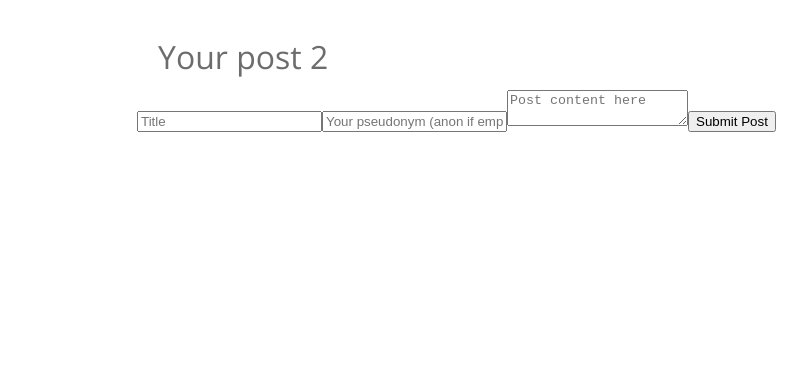
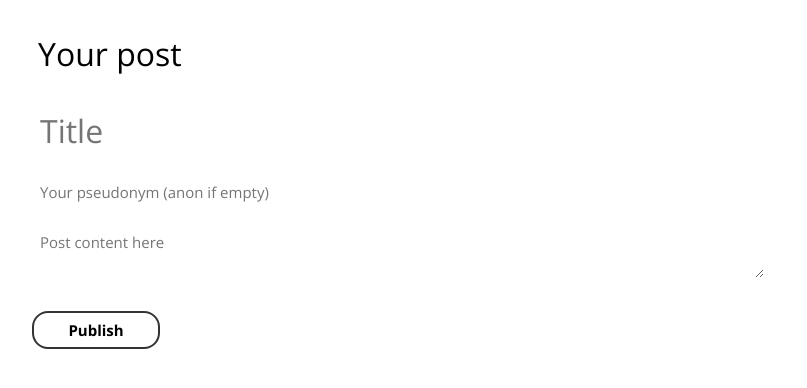
Before and after one commit to Lunadork/paircodelap2, a plain HTML site: page Client/index.html in a window 1280 px wide. Shown: the whole page, without its empty margins (453-1260 px from the left). Drawn offline with nearby package versions, Linux system fonts and the light colour scheme.

Commit message:
Almost done... styling left to do then SORTED!

```diff
--- a/Client/css/style.css
+++ b/Client/css/style.css
@@ -7,10 +7,12 @@ body {
 
 
 .content {
-    display: block;
     position: relative;
     padding: 14px;
-    padding-left: 590px;
+    padding-left: 400px;
+
+    display:flex;
+    flex-direction: column;
 
 }
 
@@ -24,7 +26,7 @@ h1 {
     font-weight:400;
     font-style: normal;
     margin: 21px 21px 12px;
-    color: rgba(0, 0, 0, 0.575);
+    color: rgb(0, 0, 0);
 }
 
 
@@ -62,6 +64,56 @@ button {
     margin: 15px;
     font-weight: bolder;
     background-color: white;
-    margin: -130px 1200px;
+
 
 }
+
+
+#titleInput {
+
+    font-family: 'Open Sans', sans-serif;
+    font-size: 32px;
+    font-weight:400;
+    font-style: normal;
+    margin: 21px 21px 12px;
+    color: rgba(0, 0, 0, 0.575);
+
+    border-style: hidden;
+
+
+}
+
+#authorInput {
+
+    font-family: 'Open Sans', sans-serif;
+    font-size: 15px;
+    color: #79828B;
+    margin: 12px 21px;
+    font-style: normal;
+
+    border-style: hidden;
+}
+
+#contentInput {
+    font-family: 'Open Sans', sans-serif;
+    font-size: 15px;
+    margin: 12px 21px;
+    color: rgba(0, 0, 0, 0.445);
+
+    border-style: hidden;
+
+}
+
+
+#postButton {
+    font-family: 'Open Sans', sans-serif;
+    color: black;
+    font-size: 15px;
+    border: 2px solid #333;
+    border-radius: 16px;
+    padding: 6px 12px;
+    margin: 15px;
+    font-weight: bolder;
+    background-color: white;
+    max-width: 10vw;
+}
--- a/Client/index.html
+++ b/Client/index.html
@@ -6,6 +6,7 @@
     <title>Telegraph</title>
     <link rel="icon" type="image/x-icon" href="https://tesseraypublishing.com/wp-content/uploads/2020/09/cropped-favicon.png">
     <meta name="viewport" content="width=device-width,initial-scale=1">
+    <link href="https://cdn.jsdelivr.net/npm/bootstrap@5.1.3/dist/css/bootstrap.min.css" rel="stylesheet" integrity="sha384-1BmE4kWBq78iYhFldvKuhfTAU6auU8tT94WrHftjDbrCEXSU1oBoqyl2QvZ6jIW3" crossorigin="anonymous">
     <link rel="stylesheet" href="css/style.css">
     <link rel="preconnect" href="https://fonts.googleapis.com">
     <link rel="preconnect" href="https://fonts.gstatic.com" crossorigin>
@@ -18,12 +19,12 @@
 <body>
     <main>
 
-        <div id="formDiv" class="content">
+        <div id="formDiv" class="content container">
 
         </div>
 
 
-        <div id ="postDiv" class = "">
+        <div id ="postDiv" class = "container">
 
         </div>
 
--- a/Client/js/layout.js
+++ b/Client/js/layout.js
@@ -1,27 +1,34 @@
+//Get the divs we're going to be renderring elements to
 const formDiv = document.getElementById("formDiv");
 const postDiv = document.getElementById("postDiv");
 
+//On load, render the post form
 window.addEventListener('load',renderPostForm);
+//If the hash changes, call update content
+window.addEventListener('hashchange', updateContent);
 
-
+//Fields variable storing array of tags and attributes we're going ot use to create the form
 const fields =
 [
-    { tag: 'input', attributes: { type: 'text', name: 'title', placeholder: 'Title' }},
-    { tag: 'input', attributes: { type: 'text', name: 'author', placeholder: 'Your pseudonym (anon if empty)' }},
-    { tag: 'textarea', attributes: { type: 'text', name: 'body', placeholder: 'Post content here'}},
-    { tag: 'input', attributes: { id: "postButton", type: 'submit', value: 'Submit Post'}}
+    { tag: 'input', attributes: { class:"col-12", id:"titleInput", type: 'text', name: 'title', placeholder: 'Title' }},
+    { tag: 'input', attributes: { class:"col-12", id:"authorInput", type: 'text', name: 'author', placeholder: 'Your pseudonym (anon if empty)' }},
+    { tag: 'textarea', attributes: { class:"col-12", id:"contentInput", type: 'text', name: 'body', placeholder: 'Post content here'}},
+    { tag: 'input', attributes: { class:"col-12", id: "postButton", type: 'submit', value: 'Publish'}}
 ]
 
 
-
+//Renders the post form on the screen after clearning the post Div of any content (if any)
 async function renderPostForm()
 {
     postDiv.innerHTML = "";
+    formDiv.innerHTML = "";
 
+    //Basic header at the top of the page.  Creates, adds.
     const formHeader = document.createElement("h1");
-    formHeader.textContent = "Your post 2";
+    formHeader.textContent = "Your post";
     formDiv.appendChild(formHeader);
 
+    // creates the form element and loops through fields array, creating elements based on tag and adding their attributes as per their entries
     const form = document.createElement('form');
         fields.forEach(f =>
             {
@@ -31,41 +38,84 @@ async function renderPostForm()
             })
 
 
-
+    //Add our form to the formDiv
     formDiv.appendChild(form);
 
+    //Set the onsubmit attribute to the form to call create post
     form.onsubmit = createPost;
 
-    // SET THE HREF  HERE (IF WE DO THAT)
 }
 
+//Takes an id, renders the post with that id on the screen.
 async function renderPost(id)
 {
-
+    //clear whatever is on the screen
     postDiv.innerHTML = "";
     formDiv.innerHTML = "";
 
-    console.log("layout post id:" +id)
+    //initialise this up here for scoping reasons.
+    let data = "";
 
+    // If the id isn't a number, redirect to front page.
+    if(isNaN(id))
+    {
+        alert("Hash code is not a number - redirecting to front page");
+        window.location.hash = "";
+    }
+    else
+    {
+        //Get the data we're going to display
+        try
+        {
+            data = await getPostById(id);
+            console.log("data is: " +data)
+        }
+        catch (err)
+        {
+            alert("Couldn't find post by that ID, redirecting to front page");
+            window.location.hash = "";
+        }
 
-    let data = await getPostById(id);
-
+        //Create elements to store the data
         let titleh1 = document.createElement("h1");
         let authorp = document.createElement("p");
         let bodyp = document.createElement("p");
 
+        //Set their text content to the data values
         titleh1.textContent = data.title;
         authorp.textContent = data.author;
         bodyp.textContent = data.body;
 
-
+        //Create a return button to go back to post creation form.
         let returnButton = document.createElement("button");
         returnButton.textContent = "Back";
         returnButton.addEventListener('click',renderPostForm)
 
+        //add them all to the postDiv
         postDiv.appendChild(titleh1);
         postDiv.appendChild(authorp);
         postDiv.appendChild(bodyp);
         postDiv.appendChild(returnButton);
+    }
 
 }
+
+
+//Updates content based on what the hash has been changed to.
+function updateContent()
+{
+    let hash = window.location.hash.substring(1);
+
+    //If hash empty, render post form
+    if (!hash)
+    {
+        renderPostForm();
+    }
+    //if hash has something in it... render the post associated with that hash
+    else
+    {
+        renderPost(hash);
+    }
+
+
+}
--- a/Client/js/requests.js
+++ b/Client/js/requests.js
@@ -1,3 +1,4 @@
+// Get all posts and return them as data variable
 async function getAllPosts()
 {
     try
@@ -13,7 +14,7 @@ async function getAllPosts()
     }
 }
 
-
+//get a single post and return it as data variable
 async function getPostById(id)
 {
     try
@@ -29,10 +30,36 @@ async function getPostById(id)
     }
 }
 
+// Create a new post
 async function createPost(e)
 {
     e.preventDefault();
 
+    //Get the text input - not for saving, just for checking input lengths
+    let titleInput = document.getElementById("titleInput").value;
+    let authorInput = document.getElementById("authorInput").value;
+    let contentInput = document.getElementById("contentInput").value;
+
+    //If the user forgot something important or went over character limits... throw an error.
+    if (titleInput === "" || contentInput === "" )
+    {
+        alert("Did you forget to add a title or content?");
+    }
+    else if (titleInput.length > 199)
+    {
+        alert(`Title length too long!  200 characters or fewer.  Title length was ${titleInput.length}`);
+    }
+    else if (contentInput.length > 499 )
+    {
+        alert(`Content length too long! 500 characters or fewer.  Content length was ${contentInput.length}`);
+    }
+    else if (authorInput.length > 99)
+    {
+        alert(`Author name too long! 100 characters or fewer.  Author length was ${authorInput.length}`);
+    }
+    //Else we all good, do the posting!
+    else
+    {
         try
         {
             const options =
@@ -45,15 +72,14 @@ async function createPost(e)
             const response = await fetch ("http://localhost:3000/posts",options);
             const data = await response.json();
 
-        console.log("Post created, id is: " +data.id)
-
             if(data.err)
             {
                 throw Error(data.err)
             }
             else
             {
-             renderPost(data.id);
+                //All successful, redirect us to the post hash.
+                window.location.hash = `#${data.id}`;
             }
         }
         catch (err)
@@ -62,3 +88,4 @@ async function createPost(e)
             alert("Failed to create post:" +err);
         }
     }
+}
--- a/api/controllers/posts.js
+++ b/api/controllers/posts.js
@@ -1,5 +1,7 @@
+// Require post model
 const Post = require('../models/post');
 
+//show all route controller code.
 async function showAll (req,res)
 {
     try
@@ -13,6 +15,7 @@ async function showAll (req,res)
     }
 }
 
+//show one controller code
 async function showOne (req,res)
 {
 
@@ -28,6 +31,7 @@ async function showOne (req,res)
 
 }
 
+//create a new post controller code
 async function create (req,res)
 {
     try
@@ -41,5 +45,5 @@ async function create (req,res)
     }
 }
 
-
+//Export it all  { } 's are needed.. I'm not sure why.
 module.exports = { showAll, showOne, create };
--- a/api/dbConfig/init.js
+++ b/api/dbConfig/init.js
@@ -1,6 +1,7 @@
+//Import pg / postgres
 const { Pool } = require ("pg");
-
+//start our pool (idk what this really does I'll be honest)
 const pool = new Pool();
 
-
+//export the pool for use
 module.exports = pool;
--- a/api/dbConfig/seedDev.js
+++ b/api/dbConfig/seedDev.js
@@ -1,6 +1,7 @@
+//requires
 const db = require ('./init');
 const fs = require('fs');
 
+//save data to the database and log that the database is seeded now
 const seeds = fs.readFileSync(__dirname + '/dev_seeds.sql').toString();
-
 db.query(seeds, () => console.log('That should be the dev database seeded'));
--- a/api/index.js
+++ b/api/index.js
@@ -1,5 +1,8 @@
+//setup requires
 const app = require('./server');
 
+//setup port
 const port = process.env.PORT || 3000;
 
+//start server
 app.listen(port, () => console.log (`server listening on port ${port}`));
--- a/api/routes/posts.js
+++ b/api/routes/posts.js
@@ -1,9 +1,12 @@
+//requires
 const express = require('express');
 const router = express.Router();
 const postsController = require('../controllers/posts');
 
+//routes
 router.get('/', postsController.showAll);
 router.get('/:id', postsController.showOne);
 router.post('/',postsController.create);
 
+//export our router for use elsewhere
 module.exports = router;
```
Also changed, not shown: api/models/post.js (+8 -5 lines), api/server.js (+7 -3 lines), README.md. Lines whose indentation alone changed are shown as unchanged.
